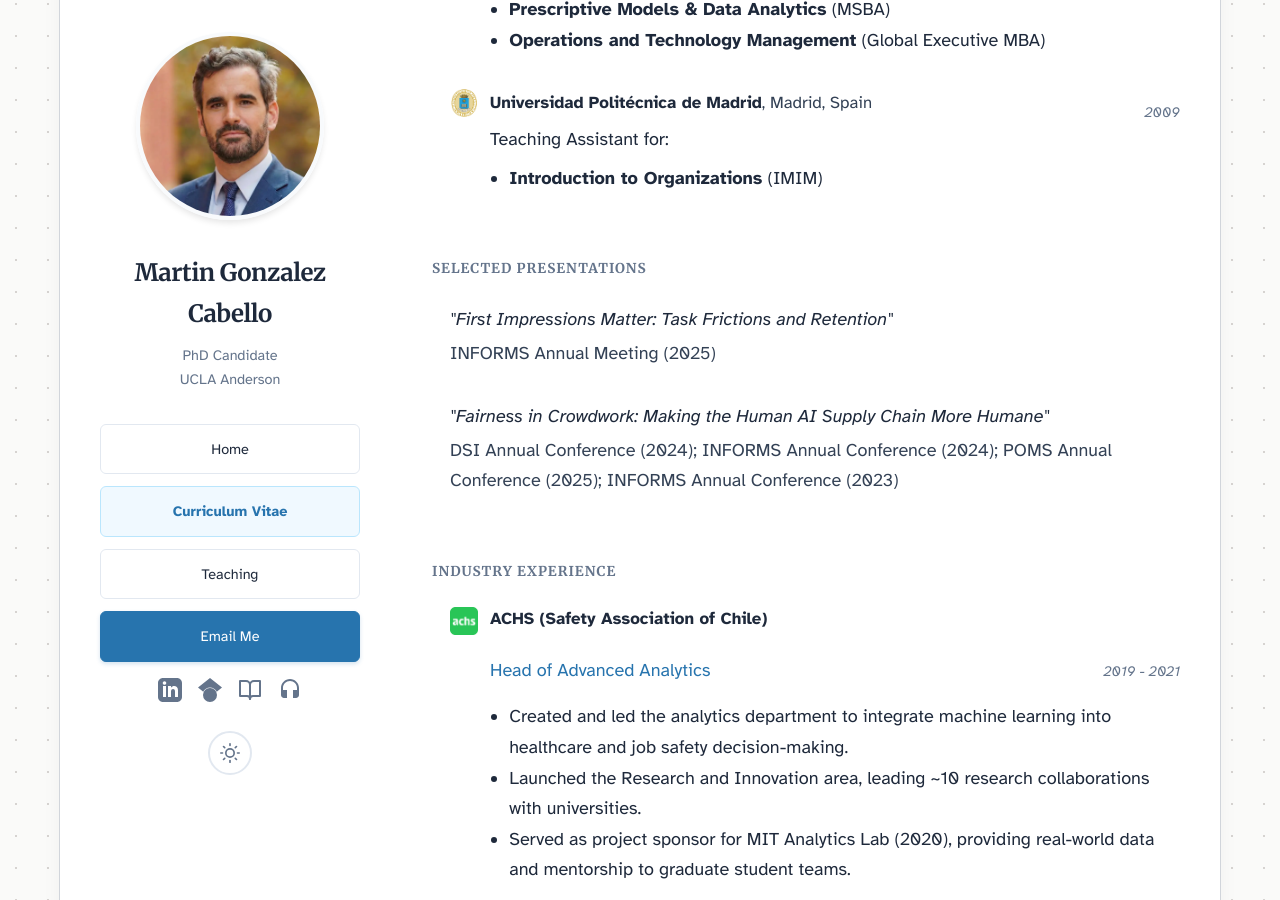
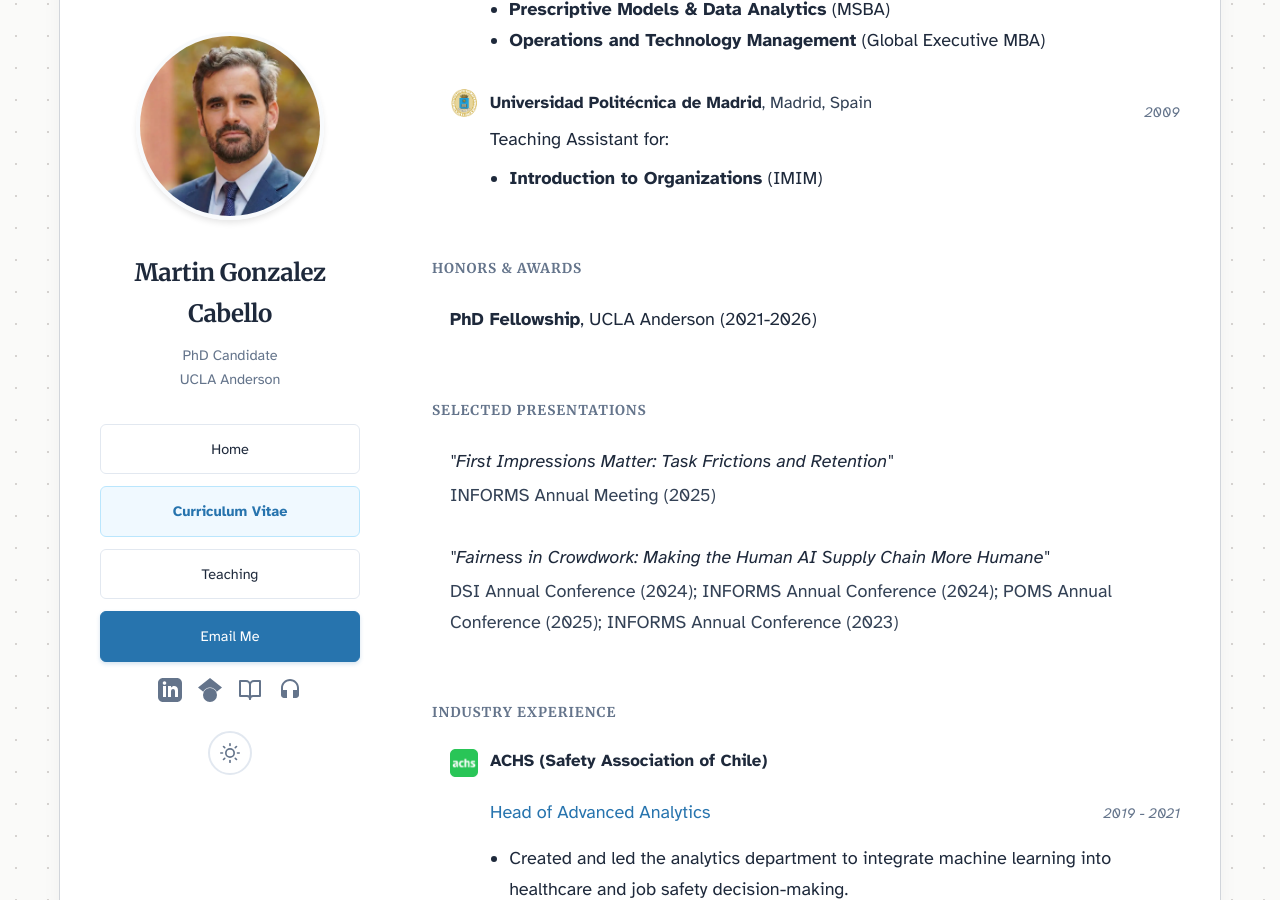
Before and after one commit to martins73/research-site, a Jekyll site: the page built from cv.html, in a window 1280 px wide and 900 px high, scrolled down 1708 px. Built offline with Jekyll 4.4.1, drawn with Linux system fonts in a browser that asks for light colours.

Commit message:
Add PhD Fellowship award details

```diff
--- a/_data/cv/awards.yml
+++ b/_data/cv/awards.yml
@@ -1,7 +1,7 @@
 # currently empty to hide section
-[]
+#[]
 
 # FUTURE EXAMPLE:
-# - title: "PhD Fellowship"
-#   organization: "UCLA Anderson"
-#   year: "2022"
+ - title: "PhD Fellowship"
+   organization: "UCLA Anderson"
+   year: "2021-2026"
```
